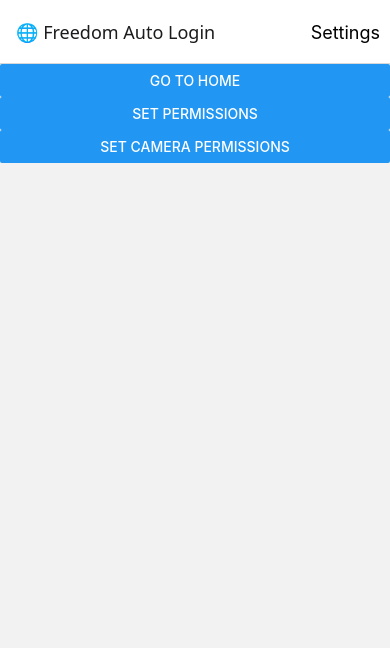
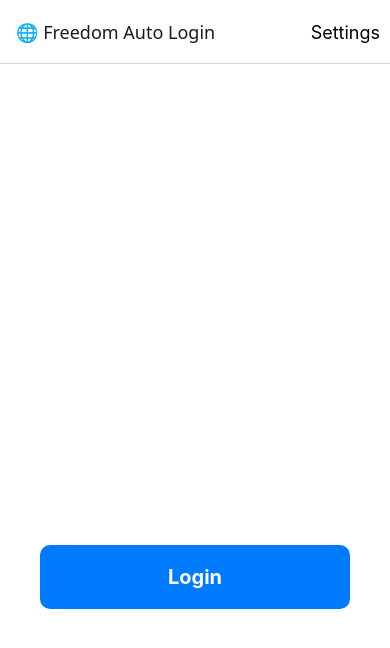
Before and after one commit to UnofficialVim/FreedomAutoLogin, a React Native app: screen /Entry in a window 390 px wide. Shown: the top 648 px of the page. Built offline with nearby package versions, Linux system fonts and the light colour scheme.

Commit message:
Add EntryScreen styles, implement SMS permission handling, and refactor settings management

```diff
--- a/StyleSheet.js
+++ b/StyleSheet.js
@@ -17,7 +17,29 @@
 
 
 
-
+    EntryScreen: {
+        loginButton: {
+            pressed: {
+                backgroundColor: '#005BBB',
+            },
+            backgroundColor: '#007AFF',
+            margin: 20,
+            padding: 20,
+            borderRadius: 10,
+            alignItems: 'center',
+        },
+        loginButtonText: {
+            color: '#fff',
+            fontSize: 20,
+            fontWeight: 'bold',
+        },
+        LoginButtonContainer: {
+            flex: 1,
+            justifyContent: 'flex-end',
+            padding: 20,
+            marginBottom: "50%"
+        },
+    },
 
 
     SettingsScreen: {
@@ -57,8 +79,34 @@
             fontSize: 18,
             fontWeight: "bold",
         },
+        permissionStatus: {
+            fontSize: 20,
+            fontWeight: "bold",
+            marginTop: 20,
+        },
+        toggleSwitch: {
+            true: {
+                alignItems: "center",
+                minWidth: 200,
+                marginTop: 25,
+                padding: 10,
+                backgroundColor: "#c0ffc0",
+                borderRadius: 5,
+            },
+            false: {
+                alignItems: "center",
+                minWidth: 200,
+                marginTop: 25,
+                padding: 10,
+                backgroundColor: "#f0f0f0",
+                borderRadius: 5,
+        },
+        text: {
+            fontSize: 16,
+            fontWeight: "bold",
+        },
     }
+}});
 
-});
 
 export default styles;
--- a/app.json
+++ b/app.json
@@ -17,9 +17,7 @@
     },
     "android": {
       "permissions": [
-        "android.permission.CAMERA",
         "android.permission.READ_SMS",
-        "android.permission.RECEIVE_SMS"
       ],
       "adaptiveIcon": {
         "foregroundImage": "./assets/adaptive-icon.png",
--- a/screens/EntryScreen.js
+++ b/screens/EntryScreen.js
@@ -1,71 +1,57 @@
-import { View, Button, PermissionsAndroid } from 'react-native';
+import { View, PermissionsAndroid, Pressable, Text } from 'react-native';
 import { useNavigation } from '@react-navigation/native';
 import { useEffect } from 'react';
+import { requestReadSMSPermission } from '../utils/permissions';
+import { getSecure } from '../utils/overrides';
+import { styles } from '../StyleSheet';
 
 export default function EntryScreen() {
   const navigation = useNavigation();
 
-    useEffect(async () => {
-    //check if we have permissions on startup
+
+  useEffect(() => {
+    checkSMSPermission();
+  }, []);
+
+  useEffect(() => {
+    const checkStoredData = async () => {
+      const phoneNumber = await getSecure('phoneNumber');
+      const pin = await getSecure('pin');
+      const skipEntry = await getSecure('skipEntryPage');
+
+      if (skipEntry) {
+        navigation.replace('Home');
+      }
+      else if (phoneNumber === '' && pin === '') {
+        alert('Please enter your phone number and PIN in the Settings page');
+      }
+    };
+
+    checkStoredData();
+  }, []);
+
+  const checkSMSPermission = async () => {
     const granted = await PermissionsAndroid.check(PermissionsAndroid.PERMISSIONS.READ_SMS);
     if (granted !== PermissionsAndroid.RESULTS.GRANTED) {
       requestReadSMSPermission();
       console.log("SMS permission not granted");
-    }
-    else {
+    } else {
       console.log("SMS permission granted");
-    }
-}, []);
-
-  const requestReadSMSPermission = async () => {
-      try {
-        const granted = await PermissionsAndroid.request(
-          PermissionsAndroid.PERMISSIONS.READ_SMS,
-          {
-            title: "SMS Permission",
-            message: "This app needs access to your SMS messages in order to auto verify your otp",
-            buttonNeutral: "Ask Me Later",
-            buttonNegative: "Cancel",
-            buttonPositive: "OK"
-          }
-        );
-        if (granted === PermissionsAndroid.RESULTS.GRANTED) {
-          console.log("SMS permission granted");
-        } else {
-          console.log("SMS permission denied");
-        }
-      } catch (err) {
-        console.warn(err);
-      }
-    };
-
-const requestCameraPermission = async () => {
-    try {
-      const granted = await PermissionsAndroid.request(
-        PermissionsAndroid.PERMISSIONS.CAMERA,
-        {
-          title: "Camera Permission",
-            message: "This app needs access to your camera",
-            buttonNeutral: "Ask Me Later",
-            buttonNegative: "Cancel",
-            buttonPositive: "OK"
-        }
-      );
-      if (granted === PermissionsAndroid.RESULTS.GRANTED) {
-        console.log("Camera permission granted");
-      } else {
-        console.log("Camera permission denied");
-      }
-    } catch (err) {
-      console.warn(err);
     }
   };
 
   return (
-    <View>
-      <Button title="Go to Home" onPress={() => navigation.replace('Home')} />
-      <Button title="set permissions" onPress={requestReadSMSPermission} />
-      <Button title="set camera permissions" onPress={requestCameraPermission} />
+    <View style={styles.container}>
+      <View style={styles.EntryScreen.LoginButtonContainer}>
+        <Pressable
+          onPress={() => navigation.replace('Home')}
+          style={({ pressed }) => [
+          styles.EntryScreen.loginButton,
+          pressed && styles.EntryScreen.loginButton.pressed
+        ]}>
+          <Text style={styles.EntryScreen.loginButtonText}>Login</Text>
+        </Pressable>
+      </View>
     </View>
   );
 }
--- a/screens/HomeScreen.js
+++ b/screens/HomeScreen.js
@@ -1,4 +1,4 @@
-import React, { useRef, useEffect, use } from 'react';
+import { useRef, useEffect } from 'react';
 import { View } from 'react-native';
 import { WebView } from 'react-native-webview';
 import * as SecureStore from 'expo-secure-store';
@@ -49,7 +49,7 @@
         }, 1000); // Wait 1 second for page to load
       }
       else {
-        alert('Please enter both phone number and PIN');
+        console.log('Phone number or PIN not found in SecureStore');
       }
     } catch (error) {
       console.error('Error in handleWebPage:', error);
--- /dev/null
+++ b/utils/overrides.js
@@ -0,0 +1,10 @@
+import * as SecureStore from 'expo-secure-store';
+
+// Handle securestore with JSON serialization
+export async function setSecure(key, value) {
+  await SecureStore.setItemAsync(key, JSON.stringify(value));
+}
+export async function getSecure(key, fallback = null) {
+  const v = await SecureStore.getItemAsync(key);
+  return v ? JSON.parse(v) : fallback;
+}
--- /dev/null
+++ b/utils/permissions.js
@@ -0,0 +1,32 @@
+
+  import { PermissionsAndroid } from 'react-native';
+  export const requestReadSMSPermission = async () => {
+      try {
+        const granted = await PermissionsAndroid.request(
+          PermissionsAndroid.PERMISSIONS.READ_SMS,
+          {
+            title: "SMS Permission",
+            message: "This app needs access to your SMS messages in order to auto verify your otp",
+            buttonNeutral: "Ask Me Later",
+            buttonNegative: "Cancel",
+            buttonPositive: "OK"
+          }
+        );
+        if (granted === PermissionsAndroid.RESULTS.GRANTED) {
+          console.log("SMS permission granted");
+        } else {
+          console.log("SMS permission denied");
+        }
+      } catch (err) {
+        console.warn(err);
+      }
+    };
+
+    export const isSMSPermissionGranted = async () => {
+      const granted = await PermissionsAndroid.check(PermissionsAndroid.PERMISSIONS.READ_SMS);
+      if (granted !== PermissionsAndroid.RESULTS.GRANTED) {
+        return false;
+      } else {
+        return true;
+      }
+    };
```
Also changed, not shown: screens/SettingsScreen.js (+28 -5 lines).
